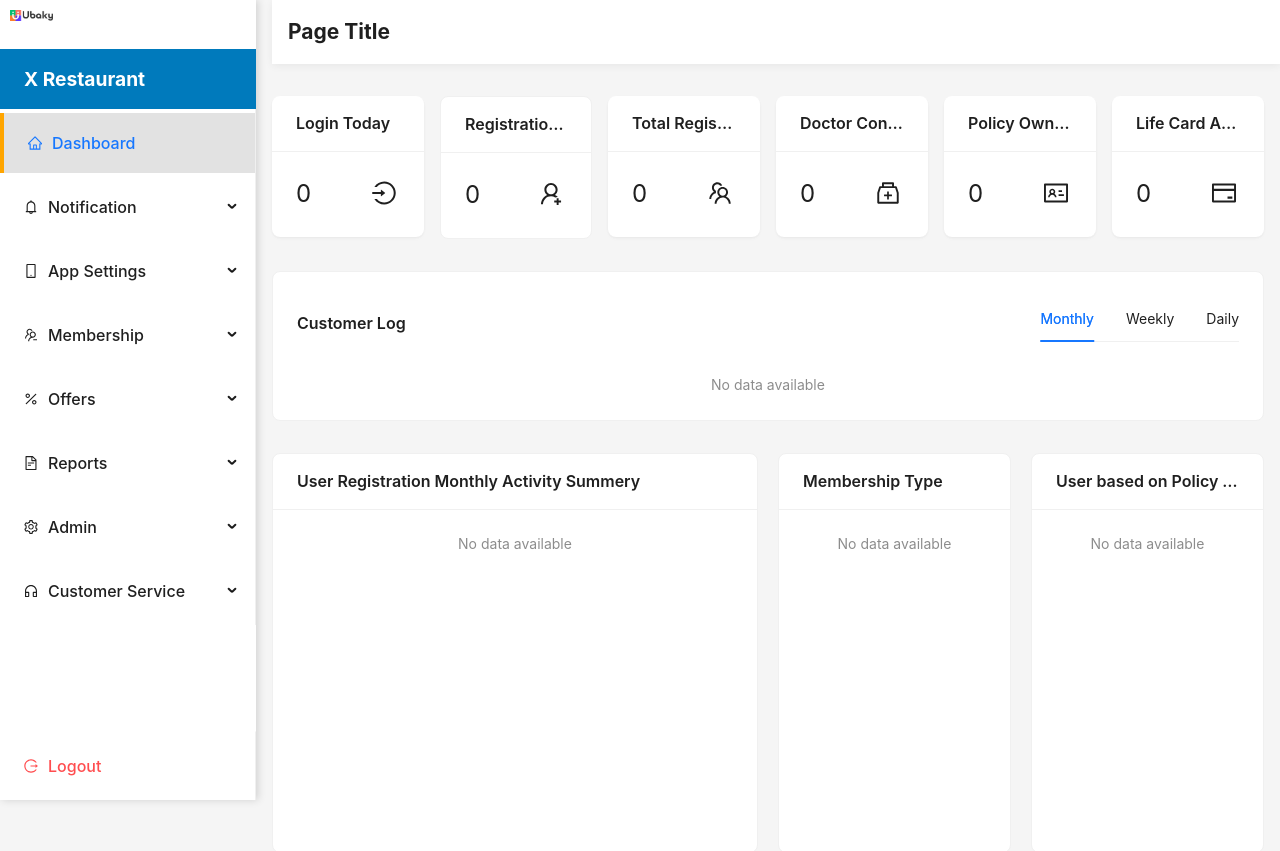
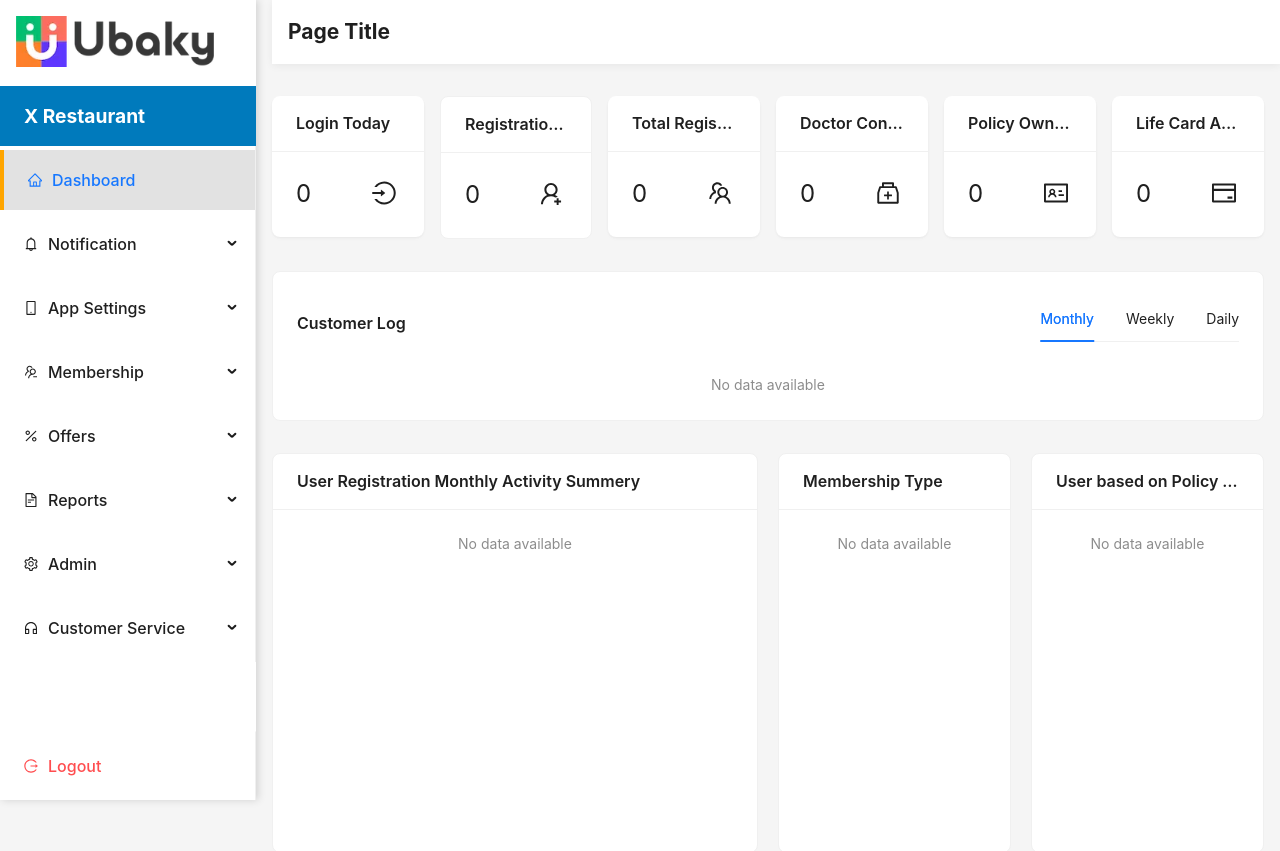
Before and after one commit to Shorno/Marchant-demo, a React (Vite) app: page / in a window 1280 px wide. Shown: the top 851 px of the page. Built offline with nearby package versions, Linux system fonts and the light colour scheme.

Commit message:
fix logo size

```diff
--- a/src/components/shared/Logo.tsx
+++ b/src/components/shared/Logo.tsx
@@ -1,8 +1,8 @@
 export const Logo = () => {
     return (
-        <div className="logo">
+        <div>
             <img
-                style={{width : "90%", objectFit :"cover", padding : "10px"}}
+                style={{width: "90%", padding : "16px"}}
                 src={"../../ubaky-logo.webp"}
                 alt={"site-logo"}/>
         </div>
```
